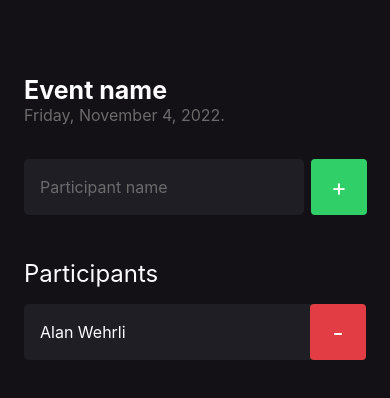
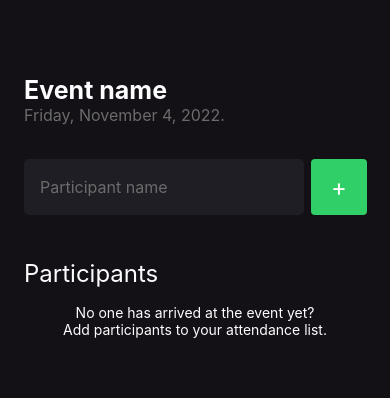
Before and after one commit to AlanWehrliLC/im-here, a React Native app: screen / in a window 390 px wide. Shown: the top 398 px of the page. Built offline with nearby package versions, Linux system fonts and the light colour scheme.

Commit message:
Adding a new participant

```diff
--- a/src/screens/Home/index.tsx
+++ b/src/screens/Home/index.tsx
@@ -13,19 +13,21 @@ interface ParticipantProp {
 
 
 export function Home(){
-    const [participants, setParticipants] = useState<ParticipantProp[]>([
-        {
-            id: uuidV4(),
-            name: "Alan Wehrli"
-        }
-    ])
+    const [participantName, setParticipantName] = useState("")
+    const [participants, setParticipants] = useState<ParticipantProp[]>([])
 
     function handleParticipantAdd(){
-
+        const newParticipant = {
+            id: uuidV4(),
+            name: participantName
+        }
+        setParticipants(oldState => [...oldState, newParticipant])
+        setParticipantName("")
     }
 
     function removeParticipantFromStatus(id: string){
-        const nonDeletedParticipants = participants.filter((participant)=>{participant.id !== id})
+        const nonDeletedParticipants = participants.filter(participant => participant.id !== id)
+
         setParticipants(nonDeletedParticipants)
     }
 
@@ -58,6 +60,8 @@ export function Home(){
                     style={styles.input}
                     placeholder="Participant name"
                     placeholderTextColor="#6B6B6B"
+                    onChangeText={setParticipantName}
+                    value={participantName}
                 />
 
                 <TouchableOpacity
```
